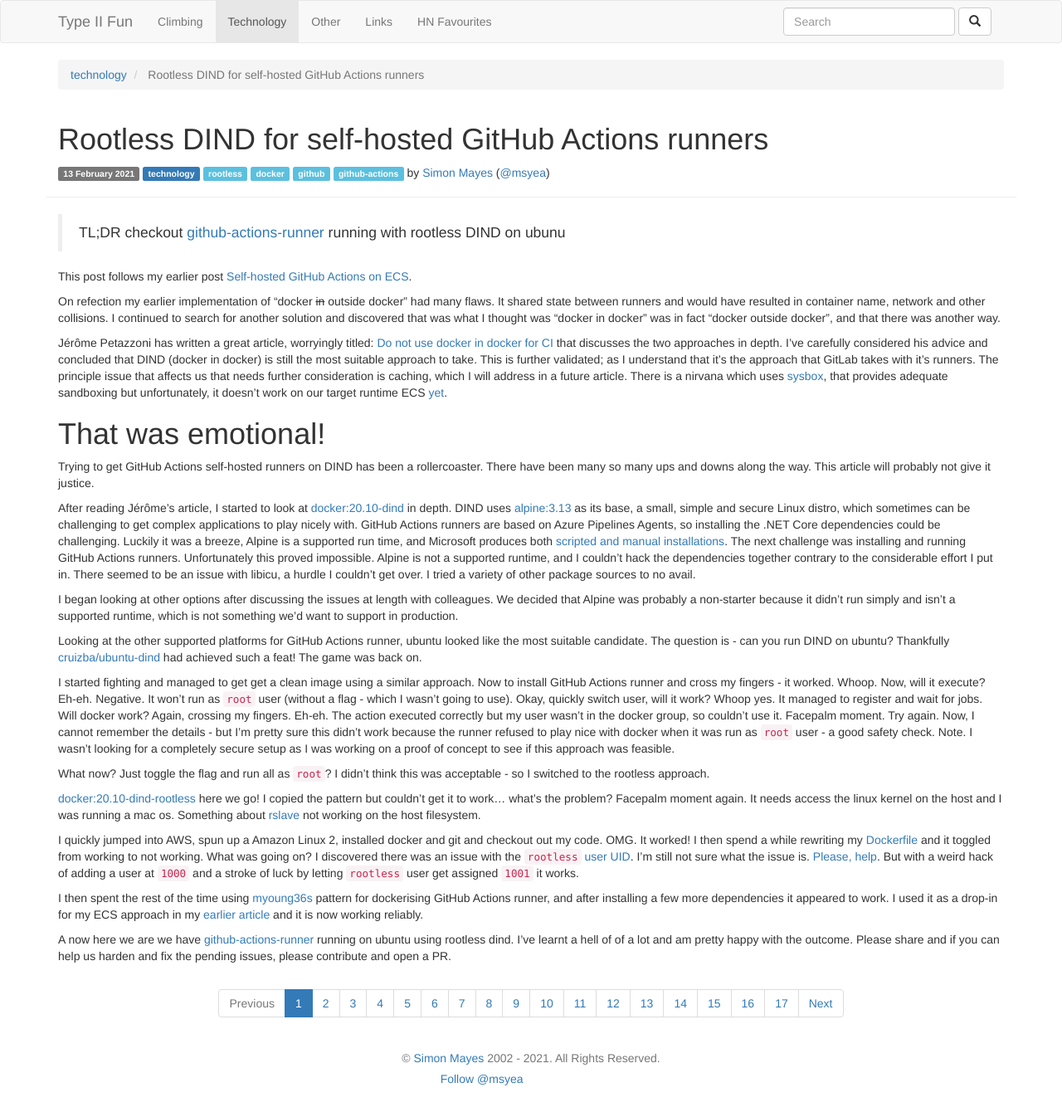
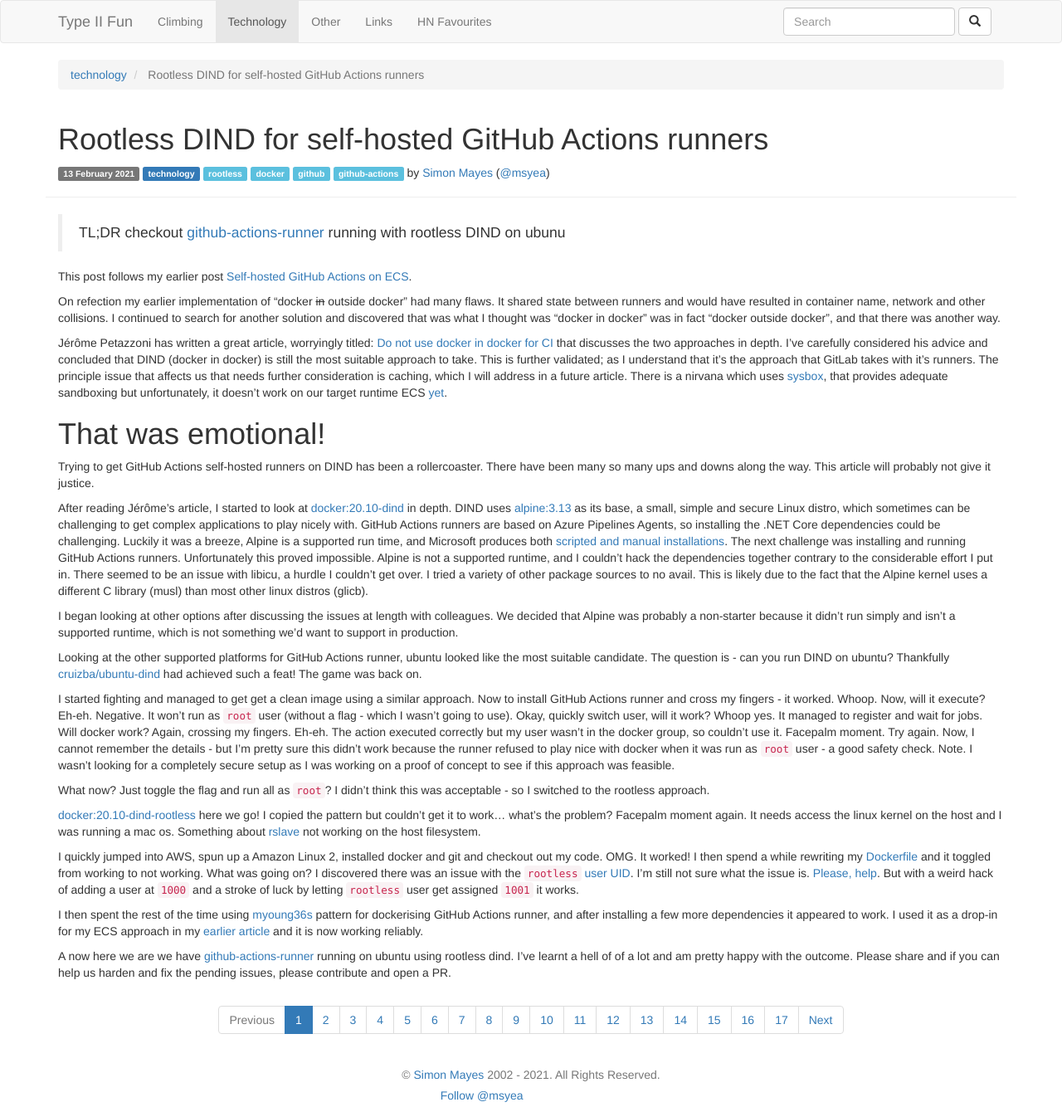
Before and after one commit to msyea/msyea.github.io, a Jekyll site: the page built from _posts/2021-02-13-rootless-dind-for-self-hosted-github-actions.md, in a window 1280 px wide. Shown: the whole page at 83% size. Built offline with Jekyll 4.4.1, drawn with Linux system fonts in a browser that asks for light colours; comment, search, counter and statistics services are not loaded; grey boxes are pictures that could not be loaded.

Commit message:
added musl-glibc sentence

```diff
--- a/_posts/2021-02-13-rootless-dind-for-self-hosted-github-actions.md
+++ b/_posts/2021-02-13-rootless-dind-for-self-hosted-github-actions.md
@@ -16,7 +16,7 @@ Jérôme Petazzoni has written a great article, worryingly titled: [Do not use d
 
 Trying to get GitHub Actions self-hosted runners on DIND has been a rollercoaster. There have been many so many ups and downs along the way. This article will probably not give it justice.
 
-After reading Jérôme’s article, I started to look at [docker:20.10-dind](https://github.com/docker-library/docker/tree/master/20.10/dind) in depth. DIND uses [alpine:3.13](https://hub.docker.com/_/alpine/) as its base, a small, simple and secure Linux distro, which sometimes can be challenging to get complex applications to play nicely with. GitHub Actions runners are based on Azure Pipelines Agents, so installing the .NET Core dependencies could be challenging. Luckily it was a breeze, Alpine is a supported run time, and Microsoft produces both [scripted and manual installations](https://docs.microsoft.com/en-us/dotnet/core/install/linux-alpine). The next challenge was installing and running GitHub Actions runners. Unfortunately this proved impossible. Alpine is not a supported runtime, and I couldn’t hack the dependencies together contrary to the considerable effort I put in. There seemed to be an issue with libicu, a hurdle I couldn’t get over. I tried a variety of other package sources to no avail.
+After reading Jérôme’s article, I started to look at [docker:20.10-dind](https://github.com/docker-library/docker/tree/master/20.10/dind) in depth. DIND uses [alpine:3.13](https://hub.docker.com/_/alpine/) as its base, a small, simple and secure Linux distro, which sometimes can be challenging to get complex applications to play nicely with. GitHub Actions runners are based on Azure Pipelines Agents, so installing the .NET Core dependencies could be challenging. Luckily it was a breeze, Alpine is a supported run time, and Microsoft produces both [scripted and manual installations](https://docs.microsoft.com/en-us/dotnet/core/install/linux-alpine). The next challenge was installing and running GitHub Actions runners. Unfortunately this proved impossible. Alpine is not a supported runtime, and I couldn’t hack the dependencies together contrary to the considerable effort I put in. There seemed to be an issue with libicu, a hurdle I couldn’t get over. I tried a variety of other package sources to no avail. This is likely due to the fact that the Alpine kernel uses a different C library (musl) than most other linux distros (glicb).
 
 I began looking at other options after discussing the issues at length with colleagues. We decided that Alpine was probably a non-starter because it didn’t run simply and isn’t a supported runtime, which is not something we’d want to support in production.
 
```
